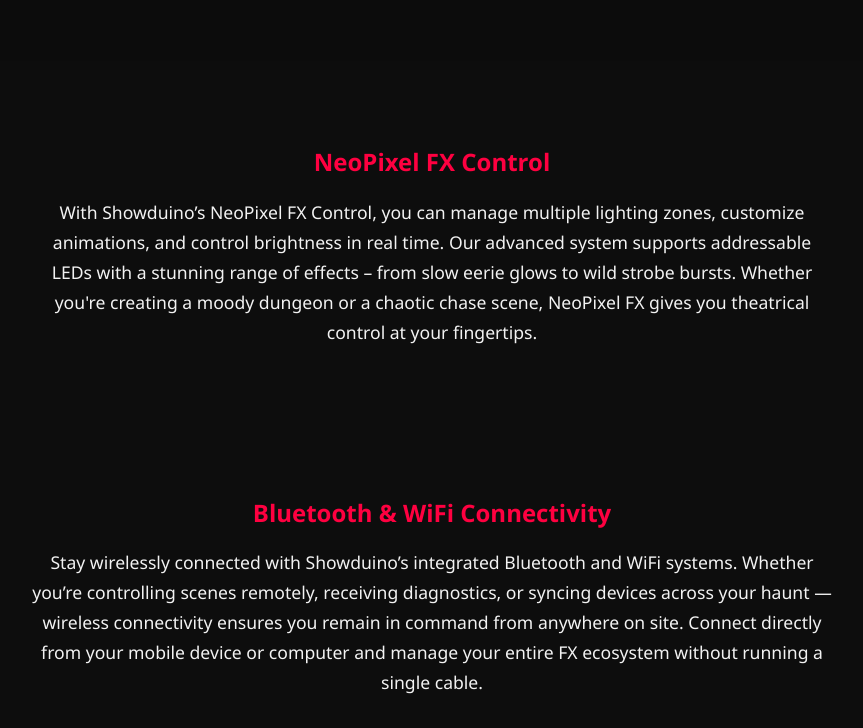
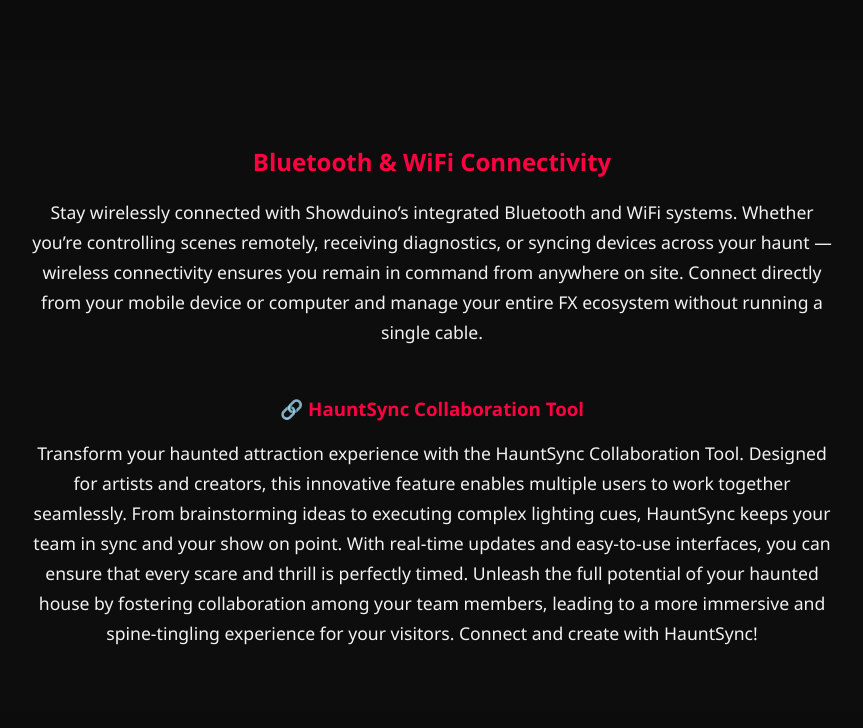
Before and after one commit to sumkindafreak/showduino.com, a plain HTML site: page index.html in a window 1280 px wide. Shown: the part 2932-3660 px from the top of the page, without its empty margins (208-1071 px from the left). Drawn offline with Linux system fonts and the light colour scheme.

Commit message:
Update index.html

```diff
--- a/index.html
+++ b/index.html
@@ -1,4 +1,5 @@
-
+<script async src="https://pagead2.googlesyndication.com/pagead/js/adsbygoogle.js?client=ca-pub-4544692540612524"
+     crossorigin="anonymous"></script>
 <!DOCTYPE html>
 <html lang="en">
 <head>
@@ -198,19 +199,6 @@
   </p>
 </section>
 
-
-<!-- NEOPIXEL FX SUBMENU -->
-<section id="neopixel-ui" style="padding: 4rem 2rem; background-color: #0d0d0d;">
-  <h2 style="color: #ff0040;">NeoPixel FX Control</h2>
-  <p style="max-width: 800px; margin: auto; font-size: 1.1rem; line-height: 1.7;">
-    With Showduino’s NeoPixel FX Control, you can manage multiple lighting zones, customize animations, and control brightness in real time.
-    Our advanced system supports addressable LEDs with a stunning range of effects – from slow eerie glows to wild strobe bursts.
-    Whether you're creating a moody dungeon or a chaotic chase scene, NeoPixel FX gives you theatrical control at your fingertips.
-  </p>
-</section>
-
-
-
 <!-- BLUETOOTH & WIFI + HAUNTSYNC SUBMENU -->
 <section id="bluetooth-wifi" style="padding: 4rem 2rem; background-color: #0d0d0d; text-align: center;">
   <h2 style="color: #ff0040;">Bluetooth & WiFi Connectivity</h2>
@@ -370,3 +358,6 @@
 <footer style="padding: 2rem; text-align: center; background-color: #0a0a0a; color: #888;">
   <p>Website by Showduino | Not responsible for unexplained hauntings.</p>
 </footer>
+
+<script async src="https://pagead2.googlesyndication.com/pagead/js/adsbygoogle.js?client=ca-pub-4544692540612524"
+     crossorigin="anonymous"></script>
```
